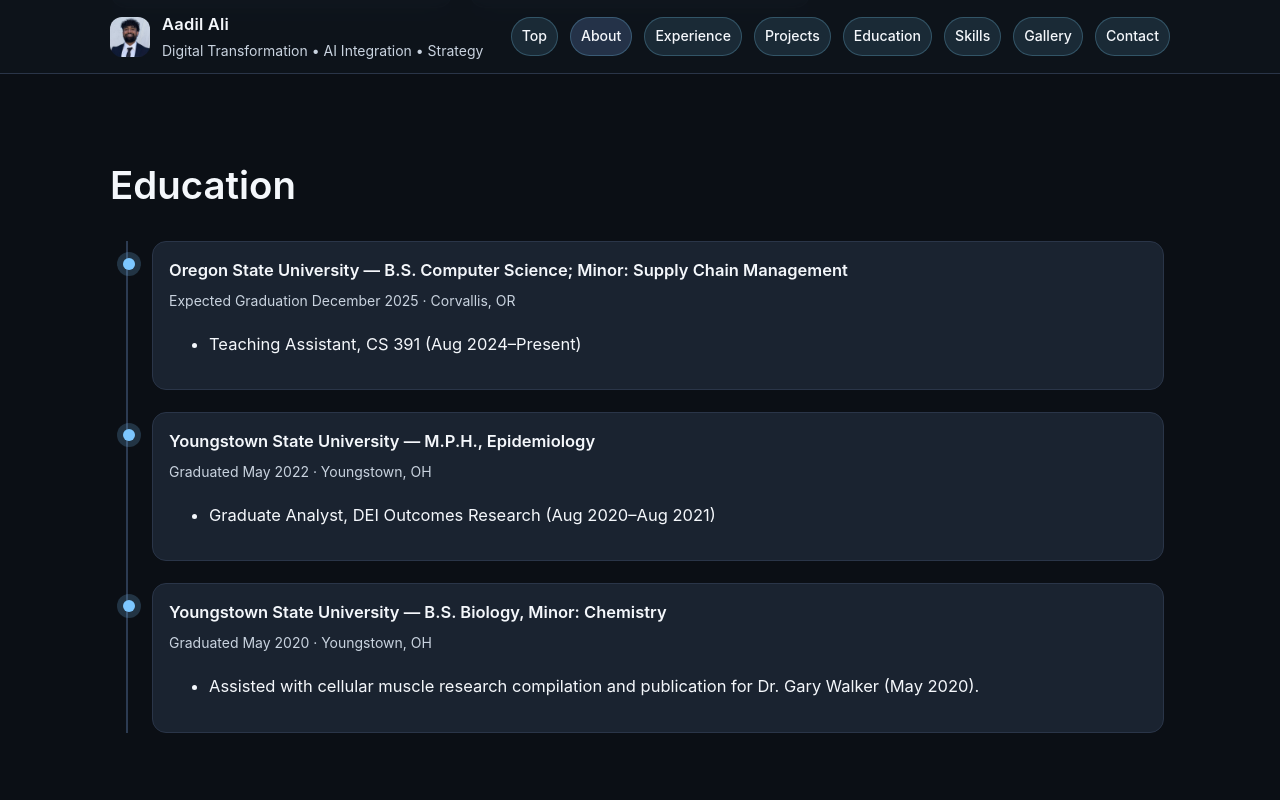
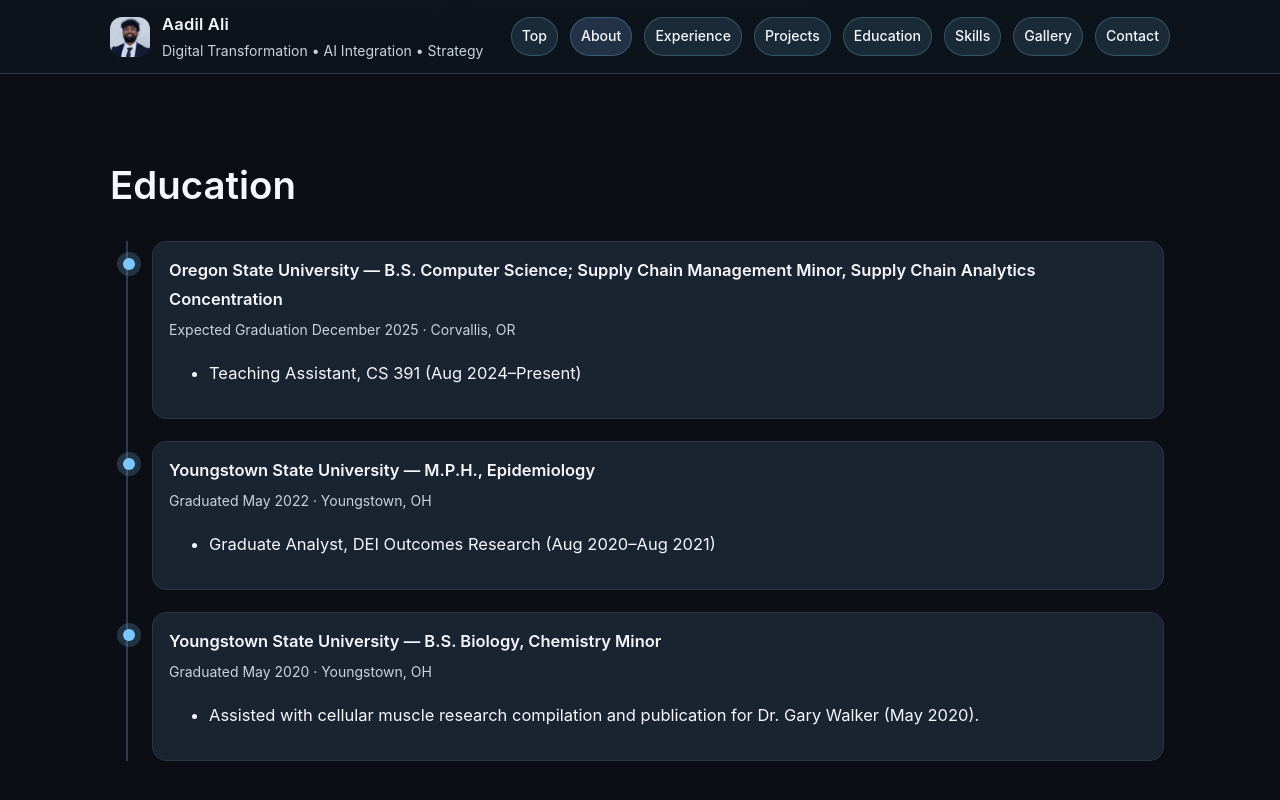
Before and after one commit to aaadil777/aaadil777.github.io, a Jekyll site: the page built from index.md, in a window 1280 px wide and 900 px high, scrolled down 6085 px. Shown: the top 800 px of the window. Built offline with Jekyll 4.4.1, drawn with Linux system fonts in a browser that asks for light colours.

Commit message:
Clarified education section.

```diff
--- a/_data/education.yml
+++ b/_data/education.yml
@@ -1,5 +1,5 @@
 - school: Oregon State University
-  degree: "B.S. Computer Science; Minor: Supply Chain Management"
+  degree: "B.S. Computer Science; Supply Chain Management Minor, Supply Chain Analytics Concentration"
   location: Corvallis, OR
   dates: "Expected Graduation December 2025"
   notes:
@@ -13,7 +13,7 @@
     "Graduate Analyst, DEI Outcomes Research (Aug 2020–Aug 2021)"
 
 - school: Youngstown State University
-  degree: "B.S. Biology, Minor: Chemistry"
+  degree: "B.S. Biology, Chemistry Minor"
   location: Youngstown, OH
   dates: "Graduated May 2020"
   notes:
```
